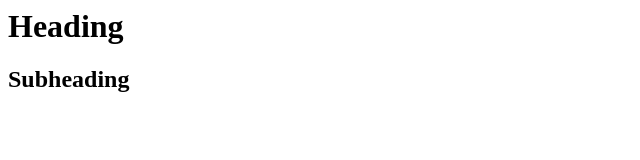
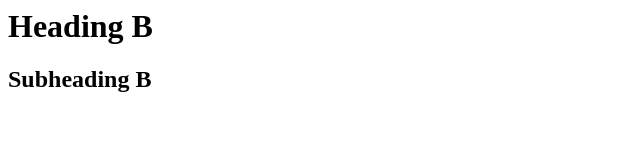
Before and after one commit to vukadin/merge-resolution, a plain HTML site: page index.html in a window 1280 px wide. Shown: the full height of the page, 0-640 px from the left. Drawn offline with Linux system fonts and the light colour scheme.

Commit message:
Change B

```diff
--- a/index.html
+++ b/index.html
@@ -1,2 +1,2 @@
-<h1>Heading</h1>
-<h2>Subheading</h2>
+<h1>Heading B</h1>
+<h2>Subheading B</h2>
```
